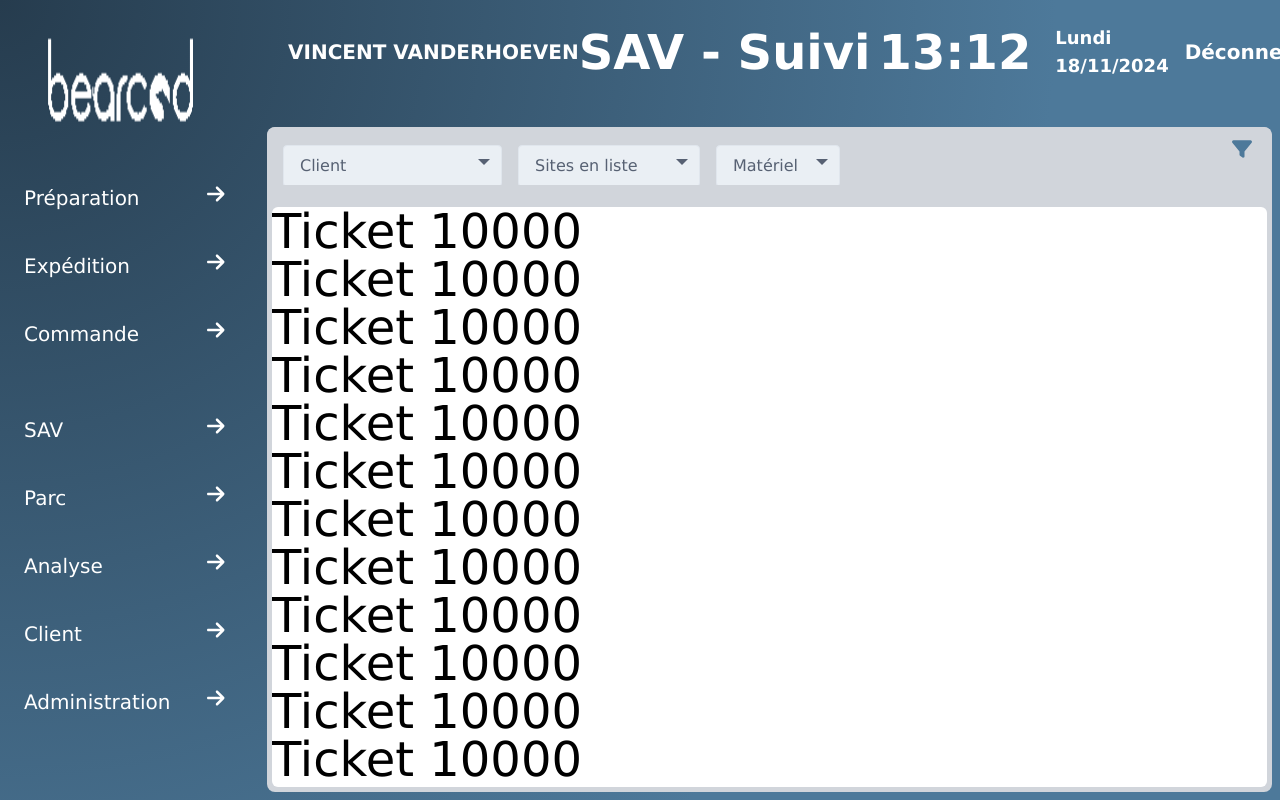
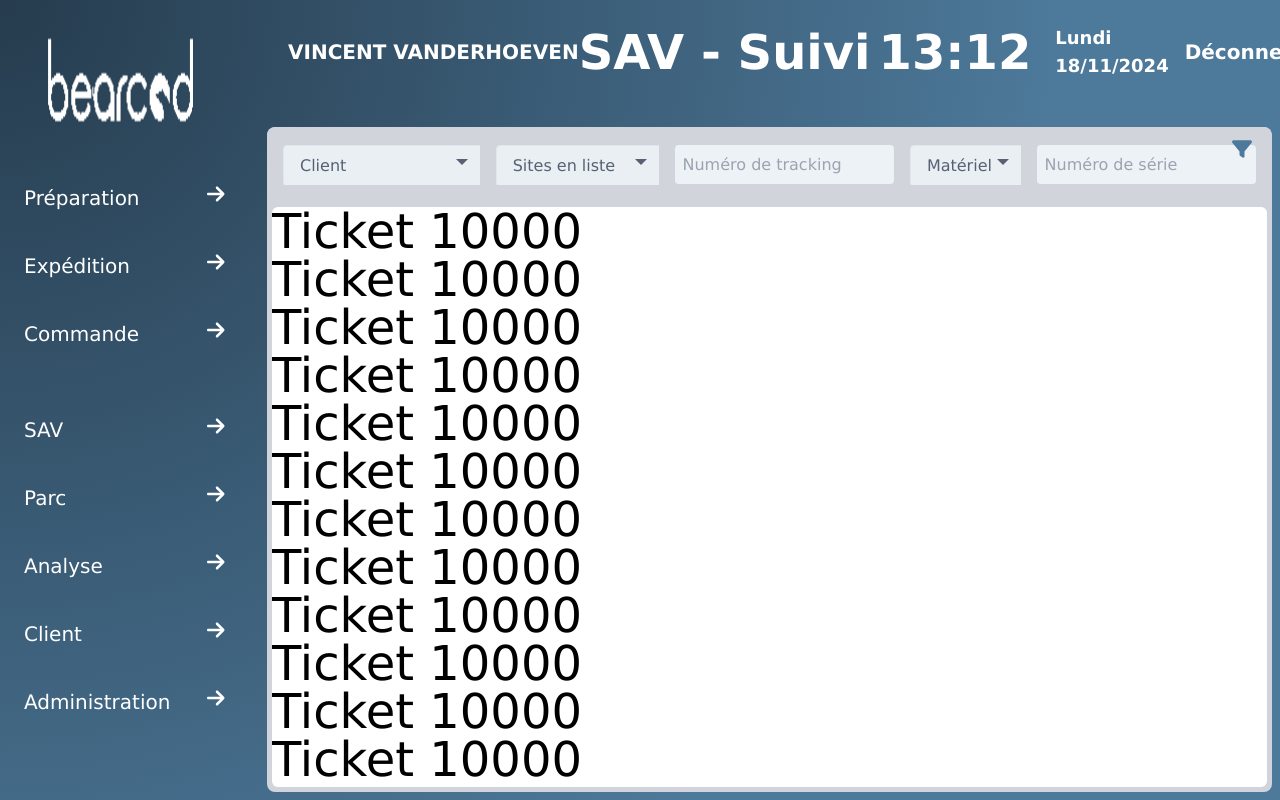
Before and after one commit to Loddfafnir12/MaquetteExtranet, a React (Vite) app: page / in a window 1280 px wide. Built offline with nearby package versions, Linux system fonts and the light colour scheme; the HTML template or start-up script is replaced by a standard one.

Commit message:
blablabblblblbl

```diff
--- a/src/components/Appcontainer/Appcontainer.css
+++ b/src/components/Appcontainer/Appcontainer.css
@@ -13,6 +13,21 @@
   flex-grow: 1; /* L'enfant remplit l'espace restant de son parent */
   margin: 5px; /* Espacement interne */
   opacity: 1;
+}
+
+.search-input {
+  padding: 0.4rem;
+  background-color: #edf2f7;
+  border-radius: 0.25rem;
+  width: auto;
+  color: #4a5568;
+}
+
+.search-input input {
+  border: 1px solid transparent;
+  color: #4a5568;
+  background-color: #edf2f7;
+  border-radius: 0.25rem;
 }
 
 .filter {
@@ -74,8 +89,9 @@
   outline: none;
   box-shadow: 0 0 0 3px rgba(66, 153, 225, 0.5);
 }
+
 .hiddenContent {
-  @apply bg-gray-300 p-0 rounded-lg;
+  @apply bg-gray-300 px-4 rounded-t-lg flex justify-end items-center;
   opacity: 0;
   height: 0px;
   transition: all 300ms ease-in-out;
@@ -114,6 +130,9 @@
 .Contenu-Contenu::-webkit-scrollbar-thumb:hover {
   background: #4d799a; /* Darker handle color on hover */
 }
+.Ticket:hover {
+  background-color: lightgray;
+}
 
 @media (max-width: 480px) {
   .Contenu {
--- a/src/components/Appcontainer/Appcontainer.jsx
+++ b/src/components/Appcontainer/Appcontainer.jsx
@@ -72,6 +72,10 @@ const Appcontainer = () => {
     setOpenSelectIndex(openSelectIndex === index ? null : index);
   };
 
+
+  //dropdown
+
+
   return (
     <div className="Contenu">
       <div
@@ -113,6 +117,10 @@ const Appcontainer = () => {
               <option value="option3">F0508 - Paris</option>
             </select>
           </div>
+          <div className="search-input">
+          <input type="text" placeholder="Numéro de tracking" />
+
+          </div>
           <div
             className={`select-wrapper ${
               openSelectIndex === 2 ? "open" : "closed"
@@ -129,6 +137,10 @@ const Appcontainer = () => {
               <option value="option2">DS2278</option>
               <option value="option3">ZQ610</option>
             </select>
+          </div>
+          <div className="search-input">
+          <input type="text" placeholder="Numéro de série" />
+
           </div>
         </div>
 
@@ -171,7 +183,7 @@ const Appcontainer = () => {
         ref={contenuRef}
         className="Contenu-Contenu"
       >
-        <p>Ticket 10000</p>
+        <div className="Ticket"> <p>Ticket 10000</p></div>
         <p>Ticket 10000</p>
         <p>Ticket 10000</p>
         <p>Ticket 10000</p>
```
